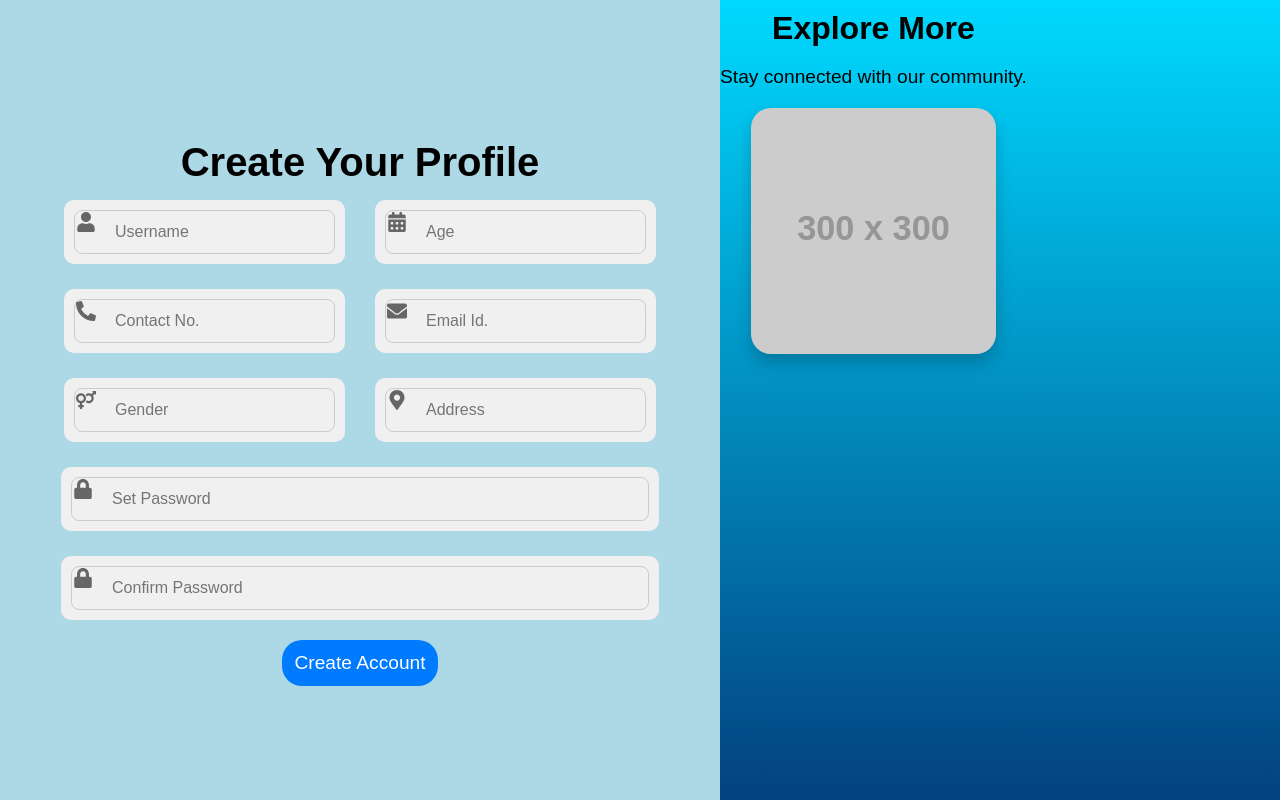
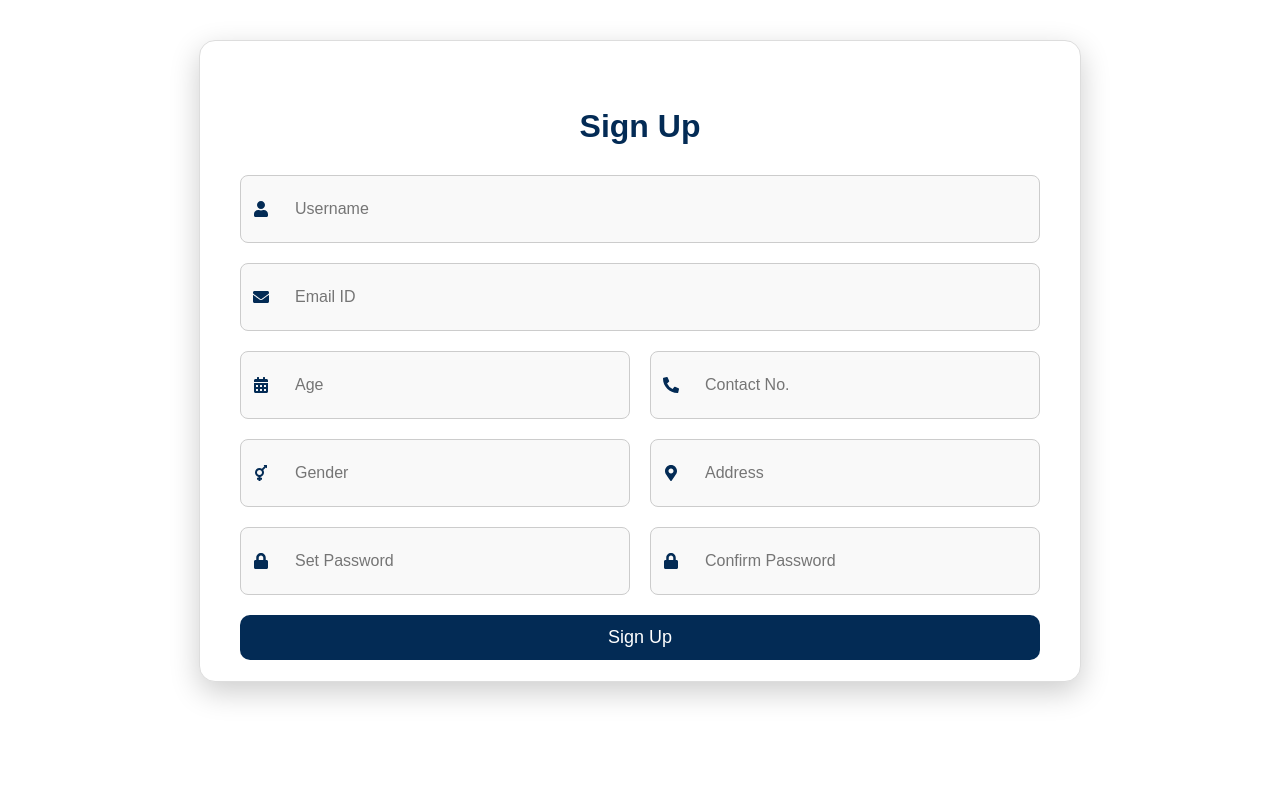
Before and after one commit to GargiAP/NGO-MANAGEMENT-1-, a React (Create React App) app: page /signin in a window 1280 px wide. Built offline with nearby package versions, Linux system fonts and the light colour scheme.

Commit message:
pop rough design needs some fixes

```diff
--- a/src/pages/loginpage/Loginpage.js
+++ b/src/pages/loginpage/Loginpage.js
@@ -6,17 +6,18 @@ const LoginPage = () => {
   return (
     <div className="login-wrapper">
       <form className="login-card">
-
         <h1 className="login-title">Login</h1>
 
+        {}
+        <div className="flex-input-group">
           <div className="input-container">
             <FaUser className="icon" />
             <input type="text" placeholder="Username" required />
           </div>
-
           <div className="input-container">
             <FaLock className="icon" />
             <input type="password" placeholder="Password" required />
+          </div>
         </div>
 
         <button className="login-button" type="submit">Login</button>
--- a/src/pages/loginpage/loginpage.css
+++ b/src/pages/loginpage/loginpage.css
@@ -2,9 +2,9 @@
   display: flex;
   justify-content: center;
   align-items: center;
-  min-height: 50vh;
-  z-index: 1001;
-
+  min-height: 60vh;
+  //background: linear-gradient(135deg, #f0f4ff, #dfefff);
+  padding: 20px;
 }
 
 .login-card {
@@ -13,17 +13,28 @@
   border-radius: 20px;
   padding: 40px;
   width: 100%;
-  max-width: 400px;
-  box-shadow: 0 8px 32px rgba(0, 0, 0, 0.3);
+  max-width: 500px;
+  box-shadow: 0 8px 32px rgba(0, 0, 0, 0.2);
   color: #000;
   text-align: center;
-  z-index: 1000;
 }
 
 .login-title {
   font-size: 2rem;
   margin-bottom: 30px;
   color: #003366;
+}
+
+.flex-input-group {
+  display: flex;
+  gap: 16px;
+  flex-wrap: wrap;
+  margin-bottom: 20px;
+}
+
+.flex-input-group .input-container {
+  flex: 1;
+  min-width: 200px;
 }
 
 .input-container {
@@ -33,17 +44,26 @@
 
 .input-container .icon {
   position: absolute;
-  top: 12px;
+  top: 50%;
   left: 12px;
+  transform: translateY(-50%);
   color: #666;
+  font-size: 16px;
 }
 
 .input-container input {
   width: 100%;
-  padding: 12px 12px 12px 40px;
+  padding: 12px 12px 12px 38px;
   border: 1px solid #ccc;
   border-radius: 8px;
   font-size: 16px;
+  outline: none;
+  background-color: #f9f9f9;
+  transition: border-color 0.3s;
+}
+
+.input-container input:focus {
+  border-color: #003366;
 }
 
 .login-button {
@@ -56,13 +76,13 @@
   font-weight: bold;
   cursor: pointer;
   transition: background-color 0.3s ease;
+  margin-top: 10px;
 }
 
 .login-button:hover {
   background-color: #0055aa;
 }
 
-/* Subtext */
 .login-subtext {
   margin-top: 20px;
   font-size: 14px;
@@ -75,7 +95,3 @@
   cursor: pointer;
   margin-top: 5px;
 }
-
-.modal-overlay {
-  display: none;
-}
--- a/src/pages/signinpage/Signinpage.js
+++ b/src/pages/signinpage/Signinpage.js
@@ -1,64 +1,68 @@
-import React from 'react';
-import { FaUser, FaLock, FaCalendarAlt , FaPhoneAlt, FaEnvelope, FaVenusMars, FaMapMarkerAlt } from 'react-icons/fa';
-import './signinpage.css';
+import React from "react";
+import "./signinpage.css";
+import {
+  FaUser,
+  FaEnvelope,
+  FaCalendarAlt,
+  FaPhoneAlt,
+  FaTransgender,
+  FaMapMarkerAlt,
+  FaLock,
+} from "react-icons/fa";
 
-const SigninPage = () => {
+function SigninPage() {
   return (
-    <div className="signin-wrapper">
-      <div className="signin-left">
-        <h1 className="signin-title">Create Your Profile</h1>
-        <form className="signin-form">
-        <div className="inline-container">
+    <div className="signin-container">
+      <div className="signin-card">
+        <h2>Sign Up</h2>
+
+        <div className="input-container">
+          <FaUser className="icon" />
+          <input type="text" placeholder="Username" />
+        </div>
+
+        <div className="input-container">
+          <FaEnvelope className="icon" />
+          <input type="email" placeholder="Email ID" />
+        </div>
+
+        <div className="row">
           <div className="input-container">
-            <FaUser className="icon" />
-            <input type="text" placeholder="Username" required />
+            <FaCalendarAlt className="icon" />
+            <input type="number" placeholder="Age" />
           </div>
           <div className="input-container">
-            <FaCalendarAlt className="icon" />
-            <input type="number" placeholder="Age" required />
+            <FaPhoneAlt className="icon" />
+            <input type="tel" placeholder="Contact No." />
           </div>
-          </div>
-          <div className="inline-container">
+        </div>
+
+        <div className="row">
           <div className="input-container">
-            <FaPhoneAlt className="icon" />
-            <input type="tel" placeholder="Contact No." required />
-          </div>
-          <div className="input-container">
-            <FaEnvelope className="icon" />
-            <input type="email" placeholder="Email Id." required />
-          </div>
-          </div>
-          <div className="inline-container">
-          <div className="input-container">
-            <FaVenusMars className="icon" />
-            <input type="text" placeholder="Gender" required />
+            <FaTransgender className="icon" />
+            <input type="text" placeholder="Gender" />
           </div>
           <div className="input-container">
             <FaMapMarkerAlt className="icon" />
-            <input type="text" placeholder="Address" required />
-        </div>
-        </div>
-        <div className="input-container full-width">
-             <FaLock className="icon" />
-            <input type="password" placeholder="Set Password" required />
+            <input type="text" placeholder="Address" />
+          </div>
         </div>
 
-        <div className="input-container full-width">
+        <div className="row">
+          <div className="input-container">
             <FaLock className="icon" />
-            <input type="password" placeholder="Confirm Password" required />
+            <input type="password" placeholder="Set Password" />
+          </div>
+          <div className="input-container">
+            <FaLock className="icon" />
+            <input type="password" placeholder="Confirm Password" />
+          </div>
         </div>
-          <button type="submit">Create Account</button>
-        </form>
-      </div>
-      <div className="login-right">
-        <div className="design-container">
-          <h2>Explore More</h2>
-          <p>Stay connected with our community.</p>
-          <img src="https://via.placeholder.com/300" alt="Random Design" />
-        </div>
+
+        <button className="signup-button">Sign Up</button>
       </div>
     </div>
   );
-};
+}
 
 export default SigninPage;
--- a/src/pages/signinpage/signinpage.css
+++ b/src/pages/signinpage/signinpage.css
@@ -1,124 +1,81 @@
-body {
-    margin: 0;
-    font-family: Arial, sans-serif;
-    background: linear-gradient(180deg, #00D9FF 0%, #03417F 100%);
+.signin-container {
+  display: flex;
+  justify-content: center;
+  align-items: center;
+  padding: 40px 20px;
+  min-height: 60vh;
 }
 
-  .signin-wrapper {
-    display: flex;
-    height: 100vh;
+.signin-card {
+  background-color: #fff;
+  padding: 40px;
+  border-radius: 16px;
+  width: 800px;
+  max-width: 800px;
+  max-height: 70vh;
+  overflow-y: none;
+  box-shadow: 0 10px 30px rgba(0, 0, 0, 0.2);
+  border: 1px solid #ddd;
 }
 
-  .signin-left, .signin-right {
-    width: 50%;
-    display: flex;
-    align-items: center;
-    justify-content: center;
-    flex-direction: column;
-  }
-
-  .signin-left {
-    background-color: lightblue;
-    padding: 40px;
-  }
-
-  .signin-right {
-    background: url('https://via.placeholder.com/600') no-repeat center center;
-    background-size: cover;
-    color: white;
-  }
-
-  .signin-title {
-    font-size: 2.5rem;
-    font-weight: bold;
-    margin-bottom: 10px;
-  }
-
-  .signin-form {
-    display: flex;
-    flex-direction: column;
-    align-items: center;
-    gap: 15px;
-  }
-
-  .inline-container {
-    display: flex;
-    gap: 20px;
+.signin-card h2 {
+  text-align: center;
+  margin-bottom: 30px;
+  color: #032b55;
+  font-size: 32px;
 }
 
 .input-container {
   display: flex;
   align-items: center;
-    background-color: #f0f0f0;
-    border-radius: 10px;
-    padding: 10px;
-    margin: 5px;
-    gap: 8px;
+  padding: 12px 16px;
+  border: 1px solid #ccc;
+  border-radius: 8px;
+  margin-bottom: 20px;
+  background-color: #f9f9f9;
 }
 
-  .icon {
-    flex-shrink: 0;
-    width: 20px;
-    height: 20px;
-    margin-right: 8px;
-    color: #666;
+.input-container .icon {
+  margin-right: 10px;
+  color: #032b55;
 }
 
-  input {
-    flex: 1;
+.input-container input {
   border: none;
   outline: none;
   background: transparent;
-    font-size: 1rem;
+  font-size: 16px;
+  flex: 1;
 }
 
-  .inline-container .input-container {
+.row {
   display: flex;
-    width: 48%;
-    gap: 8px;
+  justify-content: space-between;
+  gap: 20px;
 }
 
-  .full-width {
-    width: 96%;
+.row .input-container {
+  flex: 1;
 }
 
-  button {
+.signup-button {
+  width: 100%;
   padding: 12px;
-    font-size: 1.2rem;
-    background-color: #007bff;
-    color: white;
+  background-color: #032b55;
+  color: #fff;
   border: none;
-    border-radius: 20px;
+  border-radius: 10px;
+  font-size: 18px;
   cursor: pointer;
-    transition: background-color 0.3s;
+  transition: background 0.3s ease;
 }
 
-  button:hover {
-    background-color: #0056b3;
+.signup-button:hover {
+  background-color: #054f91;
 }
 
-  .design-container {
-    text-align: center;
+@media (max-width: 768px) {
+  .row {
+    flex-direction: column;
   }
-
-  .design-container h2 {
-    margin: 10px 0;
-    font-size: 2rem;
 }
-
-  .design-container p {
-    font-size: 1.2rem;
-    margin-bottom: 20px;
-  }
-
-  .design-container img {
-    width: 80%;
-    border-radius: 20px;
-    box-shadow: 0 8px 16px rgba(0, 0, 0, 0.2);
-  }
-
-  .signin-right .design-container {
-    margin: auto;
-    text-align: center;
-    max-width: 80%;
-  }
```
Lines whose indentation alone changed are shown as unchanged.
